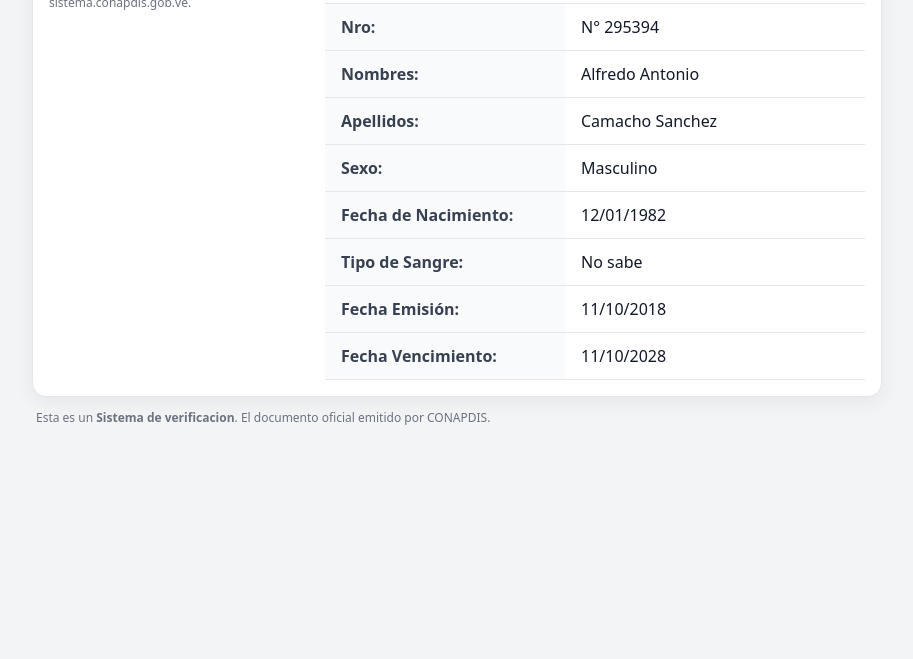
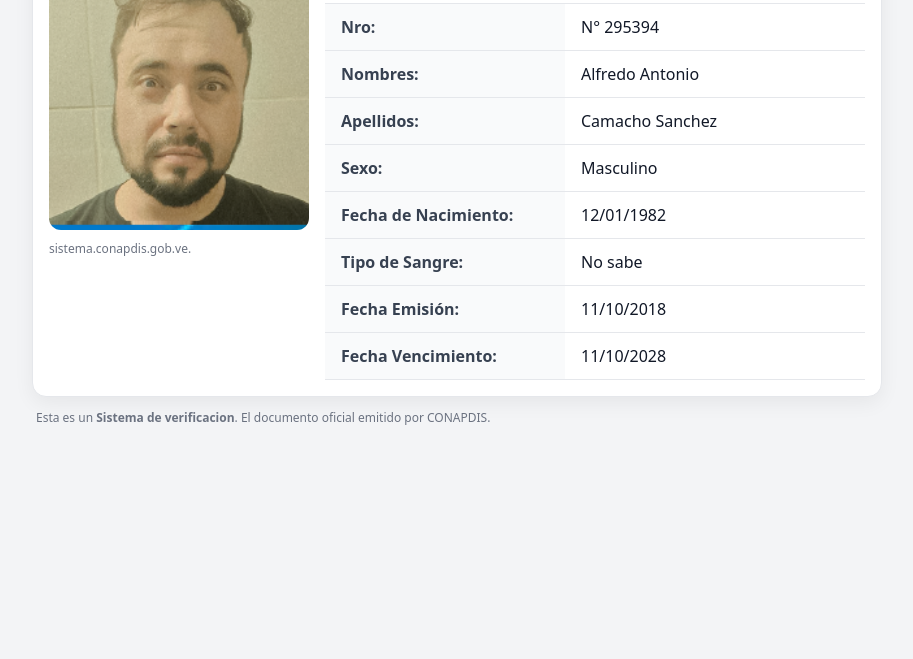
Before and after one commit to OrientArt/verificacion-certificado-conapdis, a plain HTML site: page index.html in a window 1280 px wide. Shown: the part 141-800 px from the top of the page, without its empty margins (183-1096 px from the left). Drawn offline with Linux system fonts and the light colour scheme.

Commit message:
Update index.html

```diff
--- a/index.html
+++ b/index.html
@@ -62,7 +62,7 @@
         <div>
           <div class="photo-wrap" aria-label="Foto del certificado">
             <!-- 🔁 Cambia esta URL por la tuya -->
-            <img alt="Foto" src="img/foto1.png" />
+            <img alt="Foto" src="foto1.png" />
           </div>
           <div class="muted" style="margin-top:10px">sistema.conapdis.gob.ve.</div>
         </div>
```
